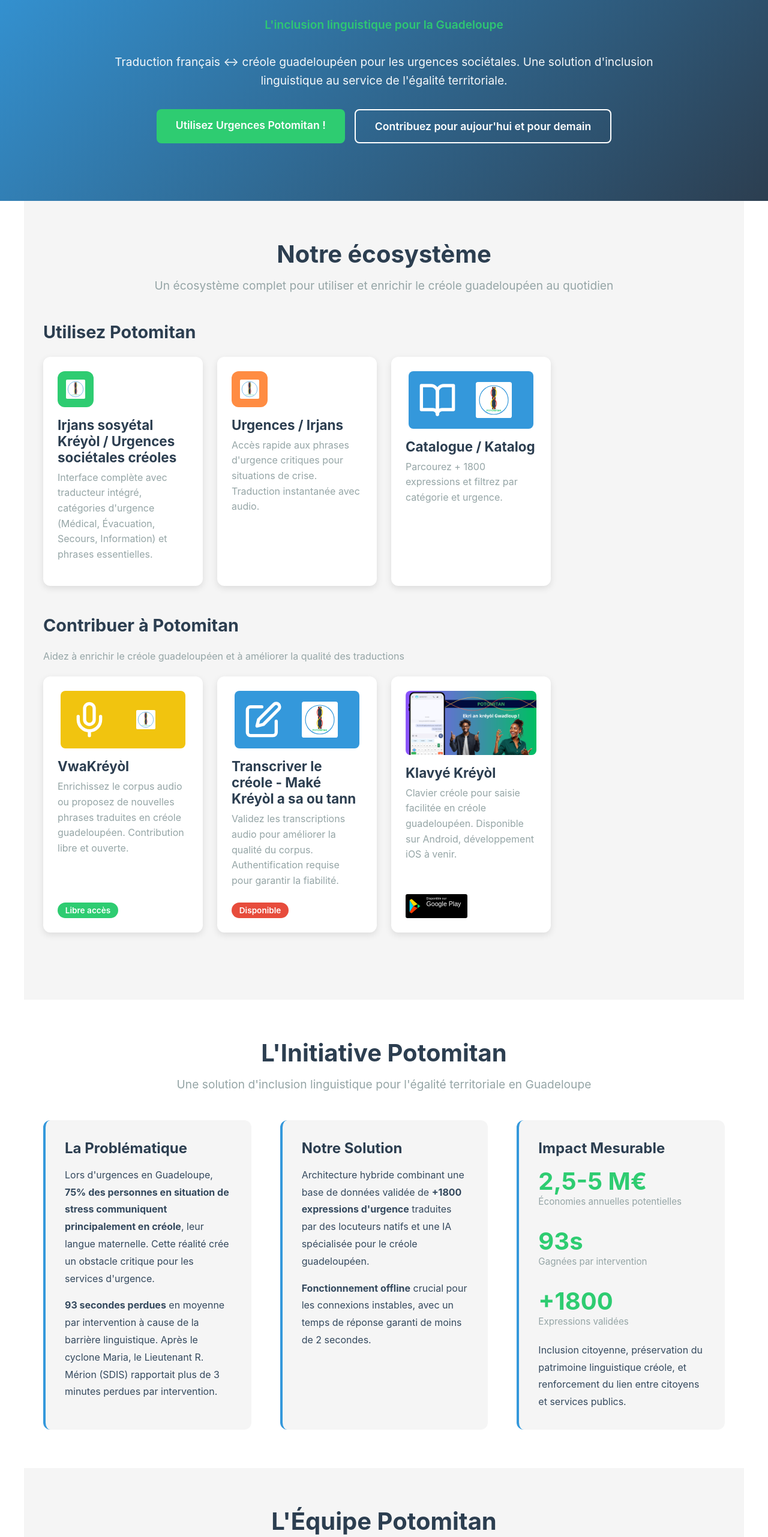
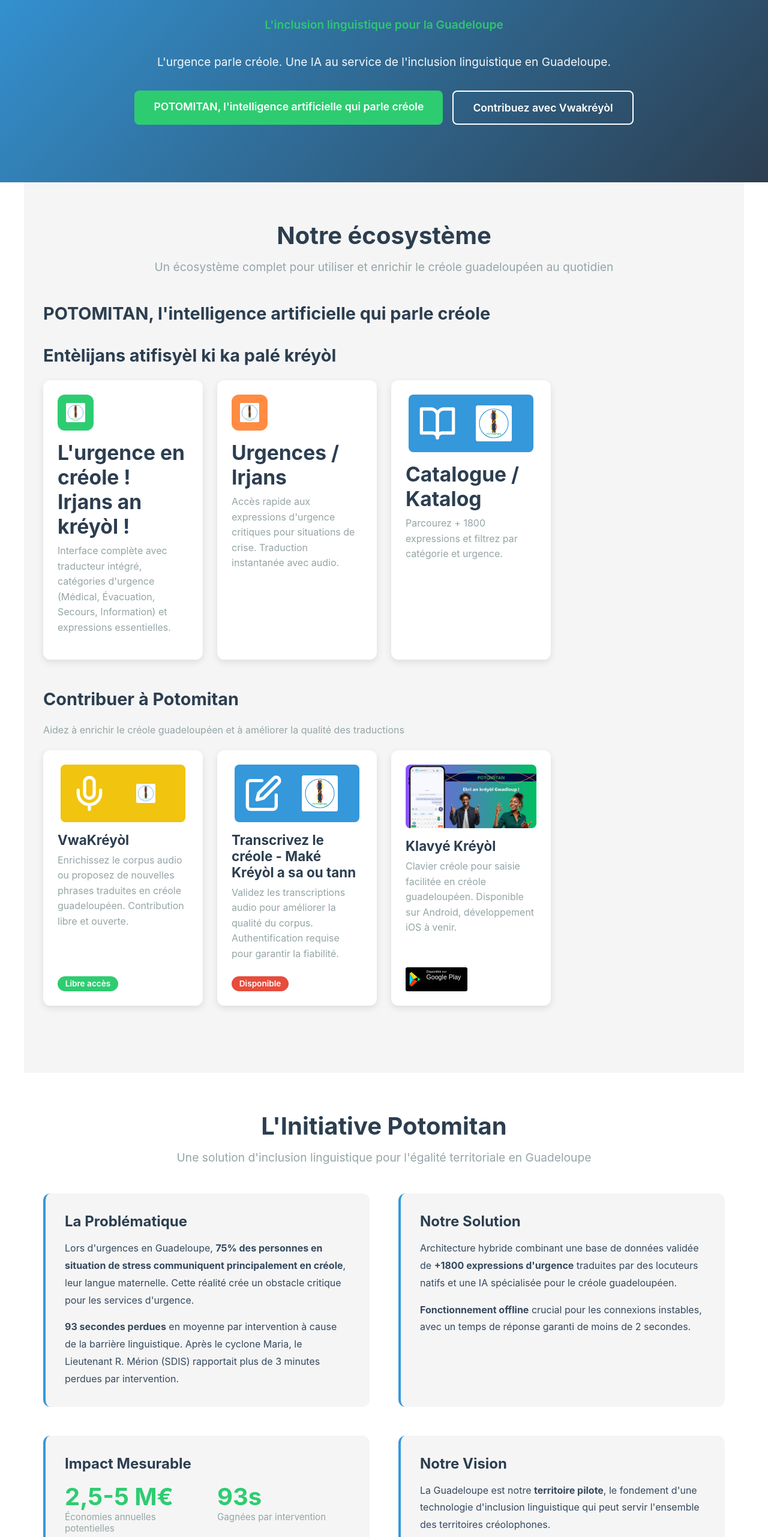
Before and after one commit to Brdcie/potomitan-landing, a React (Vite) app: page / in a window 1280 px wide. Shown: the part 234-2797 px from the top of the page at 60% size. Built offline with nearby package versions, Linux system fonts and the light colour scheme.

Commit message:
amélioration des libelles

```diff
--- a/src/components/Applications.jsx
+++ b/src/components/Applications.jsx
@@ -2,24 +2,27 @@
 
 const Applications = () => {
   const userApps = [
-    {
-      title: 'Irjans sosyétal Kréyòl / Urgences sociétales créoles',
-      description: 'Interface complète avec traducteur intégré, catégories d\'urgence (Médical, Évacuation, Secours, Information) et phrases essentielles.',
+    { title:<h2>
+       L'urgence en créole !
+       <br />
+      Irjans an kréyòl !
+      </h2>,
+      description: 'Interface complète avec traducteur intégré, catégories d\'urgence (Médical, Évacuation, Secours, Information) et expressions essentielles.',
       icon: <img src="/logo-potomitan.svg" alt="Logo Potomitan" style={{ width: 32, height: 32 }} />,
       iconBg: 'green',
       link: 'https://traducteur.potomitan.io',
       badge: null
     },
     {
-      title: 'Urgences / Irjans',
-      description: 'Accès rapide aux phrases d\'urgence critiques pour situations de crise. Traduction instantanée avec audio.',
+      title: <h2>Urgences / Irjans</h2>,
+      description: 'Accès rapide aux expressions  d\'urgence critiques pour situations de crise. Traduction instantanée avec audio.',
       icon: <img src="/logo-potomitan.svg" alt="Logo Potomitan" style={{ width: 32, height: 32 }} />,
       iconBg: 'orange',
       link: 'https://traducteur.potomitan.io#urgence',
       badge: null
     },
     {
-    title: 'Catalogue / Katalog',
+    title: <h2>Catalogue / Katalog</h2>,
     description: 'Parcourez + 1800 expressions et filtrez par catégorie et urgence.',
     icon: (
       <div style={{ display: 'flex', gap: '12px', alignItems: 'center', backgroundColor: 'var(--primary-blue)', padding: '1rem', borderRadius: '8px' }}>
@@ -48,7 +51,7 @@
       badge: { text: 'Libre accès', type: 'open' }
     },
     {
-      title: 'Transcriver le créole - Maké Kréyòl a sa ou tann',
+      title: 'Transcrivez le créole - Maké Kréyòl a sa ou tann',
       description: 'Validez les transcriptions audio pour améliorer la qualité du corpus. Authentification requise pour garantir la fiabilité.',
       icon: (
         <div style={{ display: 'flex', gap: '12px', alignItems: 'center', backgroundColor: 'var(--primary-blue)', padding: '1rem', borderRadius: '8px' }}>
@@ -79,7 +82,12 @@
       </p>
 
       <div className="apps-category">
-        <h3>Utilisez Potomitan</h3>
+        <h3>
+  POTOMITAN, l'intelligence artificielle qui parle créole
+
+  <br /> <br></br>
+  Entèlijans atifisyèl ki ka palé kréyòl
+</h3>
         <div className="apps-grid">
           {userApps.map((app, index) => (
             <a
--- a/src/components/Hero.jsx
+++ b/src/components/Hero.jsx
@@ -7,15 +7,14 @@
         <h2>Potomitan™</h2>
         <p className="hero-subtitle">L'inclusion linguistique pour la Guadeloupe</p>
         <p>
-          Traduction français ↔ créole guadeloupéen pour les urgences sociétales.
-          Une solution d'inclusion linguistique au service de l'égalité territoriale.
+           L'urgence parle créole. Une IA au service de l'inclusion linguistique en Guadeloupe.
         </p>
         <div className="hero-cta">
           <a href="https://traducteur.potomitan.io" className="btn btn-primary">
-            Utilisez Urgences Potomitan !
+            POTOMITAN, l'intelligence artificielle qui parle créole
           </a>
           <a href="https://vwakreol.potomitan.io" className="btn btn-secondary">
-            Contribuez pour aujour'hui et pour demain
+            Contribuez avec Vwakréyòl
           </a>
         </div>
       </div>
--- a/src/components/Initiative.jsx
+++ b/src/components/Initiative.jsx
@@ -56,6 +56,18 @@
             et renforcement du lien entre citoyens et services publics.
           </p>
         </div>
+        <div className="initiative-block">
+  <h3>Notre Vision</h3>
+  <p>
+    La Guadeloupe est notre <strong>territoire pilote</strong>, le fondement d'une technologie
+    d'inclusion linguistique qui peut servir l'ensemble des territoires créolophones.
+  </p>
+  <p style={{ marginTop: '1rem' }}>
+    Martinique, Guyane, Réunion, Saint-Martin, Saint-Barthélemy, Haïti, Maurice... <strong>Plus de 30 millions de créolophones </strong>
+    à base française et anglaise pourraient bénéficier de cette innovation. L'architecture développée
+    pour le créole guadeloupéen est conçue pour s'adapter aux autres créoles.
+  </p>
+</div>
       </div>
     </section>
   );
--- a/src/index.css
+++ b/src/index.css
@@ -322,9 +322,15 @@
 
 .initiative-content {
   display: grid;
-  grid-template-columns: repeat(auto-fit, minmax(300px, 1fr));
+  grid-template-columns: repeat(2, 1fr);
   gap: 3rem;
   margin-top: 2rem;
+}
+
+@media (max-width: 768px) {
+  .initiative-content {
+    grid-template-columns: 1fr;
+  }
 }
 
 .initiative-block {
```
